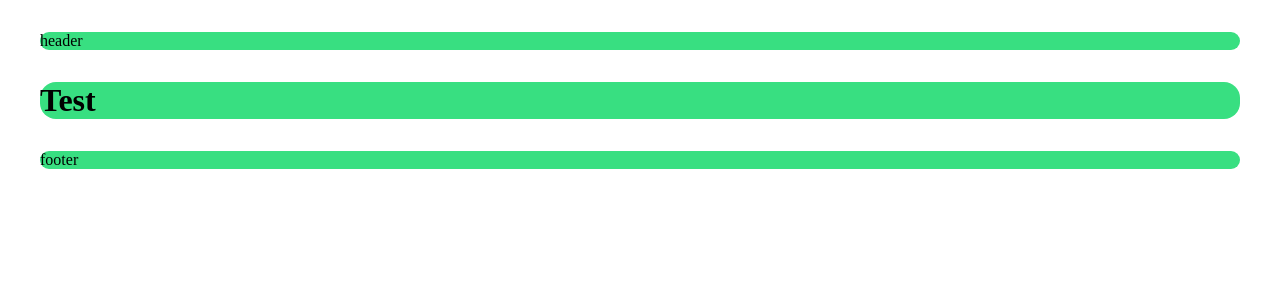
After one commit to AhnYeonghoo/django_self_study, a Django app: template accountapp/templates/accountapp/hello_world.html in a window 1280 px wide. The commit adds this page. Shown: the top 300 px of the page. Run offline with Django 3.2, Linux system fonts and the light colour scheme; the template is opened without the code that fills it, so the values that code supplies are empty.

Commit message:
templates separation

```diff
--- /dev/null
+++ b/accountapp/templates/accountapp/hello_world.html
@@ -0,0 +1,10 @@
+{% extends 'base.html' %}
+
+
+{% block content %}
+
+    <div style="height=18rem; background-color:#38df81; border-radius:1rem; margin: 2rem">
+        <h1>Test</h1>
+    </div>
+
+{% endblock %}
--- a/accountapp/views.py
+++ b/accountapp/views.py
@@ -4,4 +4,4 @@ from django.http import HttpResponse
 # Create your views here.
 
 def hello_world(request):
-    return render(request, 'base.html')
+    return render(request, 'accountapp/hello_world.html')
--- a/templates/base.html
+++ b/templates/base.html
@@ -1,12 +1,17 @@
 <!DOCTYPE html>
-<html lang="en">
-<head>
-    <meta charset="UTF-8">
-    <meta http-equiv="X-UA-Compatible" content="IE=edge">
-    <meta name="viewport" content="width=device-width, initial-scale=1.0">
-    <title>Title</title>
-</head>
+<html lang="ko">
+
+{% include 'head.html' %}
+
 <body>
+
+    {% include 'header.html' %}
+
+    {% block content %}
+
+    {% endblock %}
+
+    {% include 'footer.html' %}
 
 </body>
 </html>
--- /dev/null
+++ b/templates/footer.html
@@ -0,0 +1,4 @@
+<div style="height=30rem; background-color: #38df81; border-radius: 1rem; margin: 2rem">
+        footer
+
+</div>
--- /dev/null
+++ b/templates/head.html
@@ -0,0 +1,5 @@
+
+<head>
+    <meta charset="UTF-8">
+    <title>Yeonghoo Blog</title>
+</head>
--- /dev/null
+++ b/templates/header.html
@@ -0,0 +1,3 @@
+<div style="height=30rem; background-color: #38df81; border-radius: 1rem; margin: 2rem">
+        header
+</div>
```
